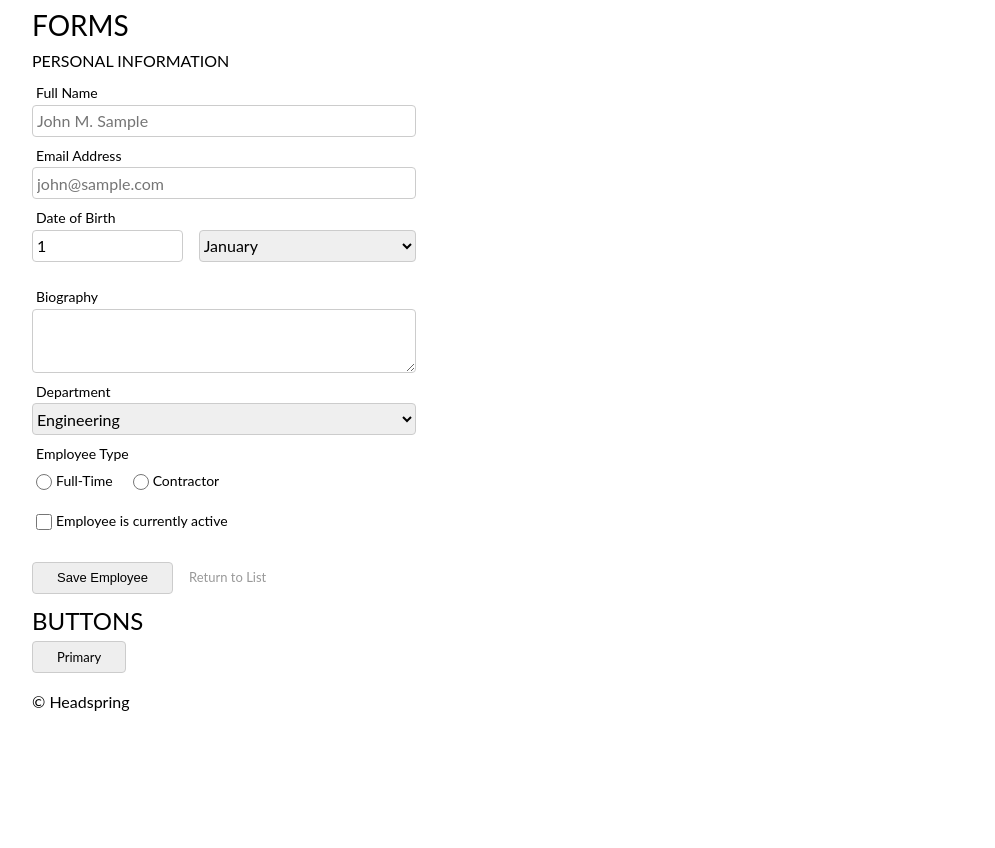
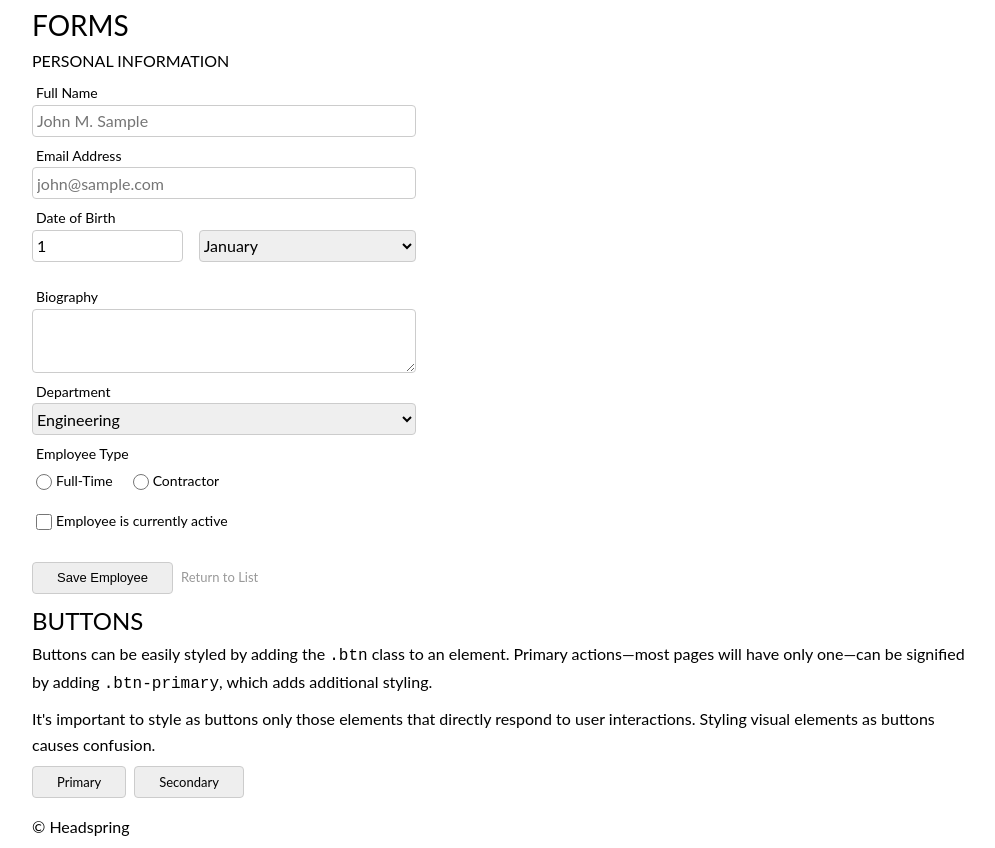
Before and after one commit to HeadspringLabs/Tributary, a plain HTML site: page index.html in a window 1280 px wide. Shown: the part 1866-2714 px from the top of the page, without its empty margins (144-1139 px from the left). Before the commit the page ends 2588 px from the top, so only its background shows below. Drawn offline with Linux system fonts and the light colour scheme.

Commit message:
add explanation for button styles

```diff
--- a/css/layout.css
+++ b/css/layout.css
@@ -37,6 +37,11 @@
 .immense     { width: 83.333%; }
 .gargantuan  { width: 91.666%; }
 .colossal    { width: 100%; }
+
+/* Buttons */
+p .btn {
+   margin-right: 8px;
+}
 
 /* Forms */
 form p {
--- a/index.html
+++ b/index.html
@@ -52,7 +52,7 @@
       </ol>
 
       <h4>Combining Layout Panels</h4>
-      <p>Layout panels can be combined&mdash;and, optionally, grouped with the <code>.group</code> class&mdash;into numerous combinations.</p>
+      <p>Layout panels can be combined&mdash;and, optionally, grouped into explicit rows with the <code>.group</code> class&mdash;into numerous combinations.</p>
       <div class="group">
          <div class="panel fine"><div class="panel-example">Fine</div></div>
          <div class="panel gargantuan"><div class="panel-example">Gargantuan</div></div>
@@ -198,7 +198,12 @@
          </p>
       </form>
       <h3 id="forms-buttons">Buttons</h3>
-      <p><a class="btn btn-primary">Primary</a></p>
+      <p>Buttons can be easily styled by adding the <code>.btn</code> class to an element. Primary actions&mdash;most pages will have only one&mdash;can be signified by adding <code>.btn-primary</code>, which adds additional styling.</p>
+      <p>It's important to style as buttons only those elements that directly respond to user interactions. Styling visual elements as buttons causes confusion.</p>
+      <p>
+         <a class="btn btn-primary">Primary</a>
+         <a class="btn">Secondary</a>
+      </p>
    </section>
 
    <footer class="constrained group">
```
